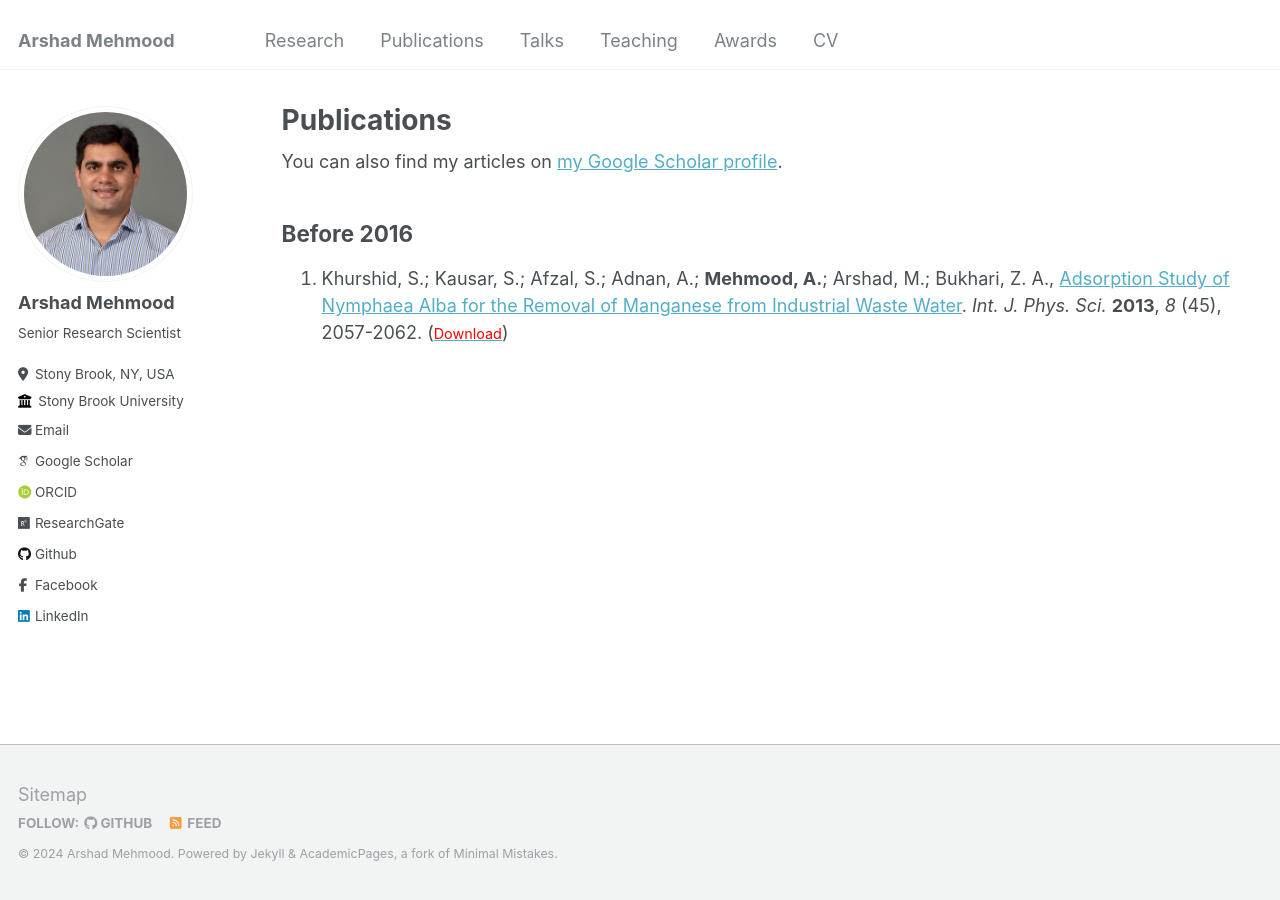
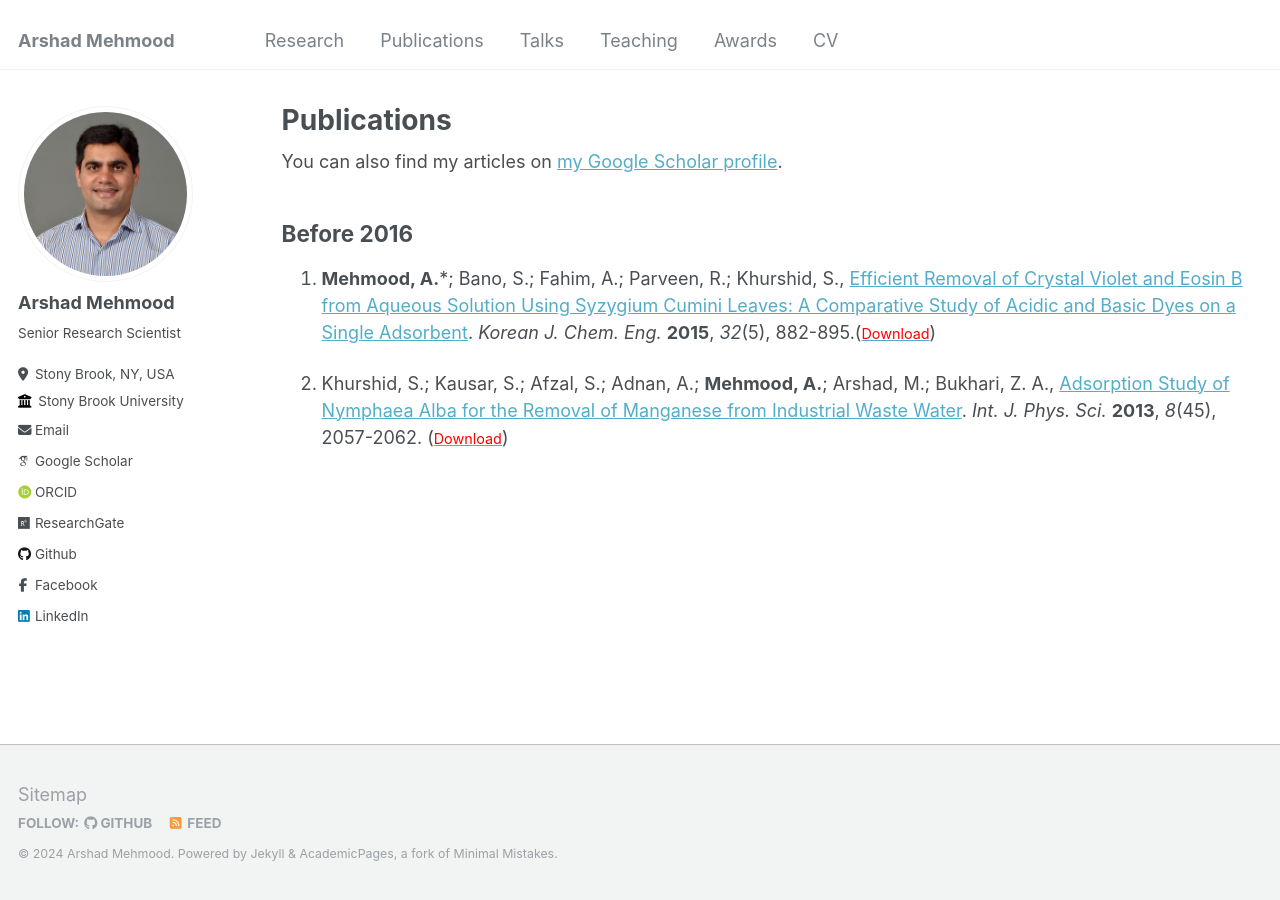
Before and after one commit to arshadmehmood118/arshadmehmood118.github.io, a Jekyll site: the page built from _pages/publications.md, in a window 1280 px wide. Built offline with Jekyll 4.4.1, drawn with Linux system fonts in a browser that asks for light colours; some web fonts are replaced.

Commit message:
Update publications.md

```diff
--- a/_pages/publications.md
+++ b/_pages/publications.md
@@ -11,4 +11,6 @@ author_profile: true
 
 Before 2016
 ------
-1. Khurshid, S.; Kausar, S.; Afzal, S.; Adnan, A.; **Mehmood, A.**; Arshad, M.; Bukhari, Z. A., [Adsorption Study of Nymphaea Alba for the Removal of Manganese from Industrial Waste Water](https://doi.org/10.5897/IJPS12.717). _Int. J. Phys. Sci._ **2013**, _8_ (45), 2057-2062. ([<span style="color:red; font-size:0.8em;">Download</span>](http://arshadmehmood118.github.io/files/paper1.pdf))
+2. **Mehmood, A.***; Bano, S.; Fahim, A.; Parveen, R.; Khurshid, S., [Efficient Removal of Crystal Violet and Eosin B from Aqueous Solution Using Syzygium Cumini Leaves: A Comparative Study of Acidic and Basic Dyes on a Single Adsorbent](https://doi.org/10.1007/s11814-014-0308-8). _Korean J. Chem. Eng._ **2015**, _32_(5), 882-895.([<span style="color:red; font-size:0.8em;">Download</span>](http://arshadmehmood118.github.io/files/paper2.pdf))
+
+1. Khurshid, S.; Kausar, S.; Afzal, S.; Adnan, A.; **Mehmood, A.**; Arshad, M.; Bukhari, Z. A., [Adsorption Study of Nymphaea Alba for the Removal of Manganese from Industrial Waste Water](https://doi.org/10.5897/IJPS12.717). _Int. J. Phys. Sci._ **2013**, _8_(45), 2057-2062. ([<span style="color:red; font-size:0.8em;">Download</span>](http://arshadmehmood118.github.io/files/paper1.pdf))
```
